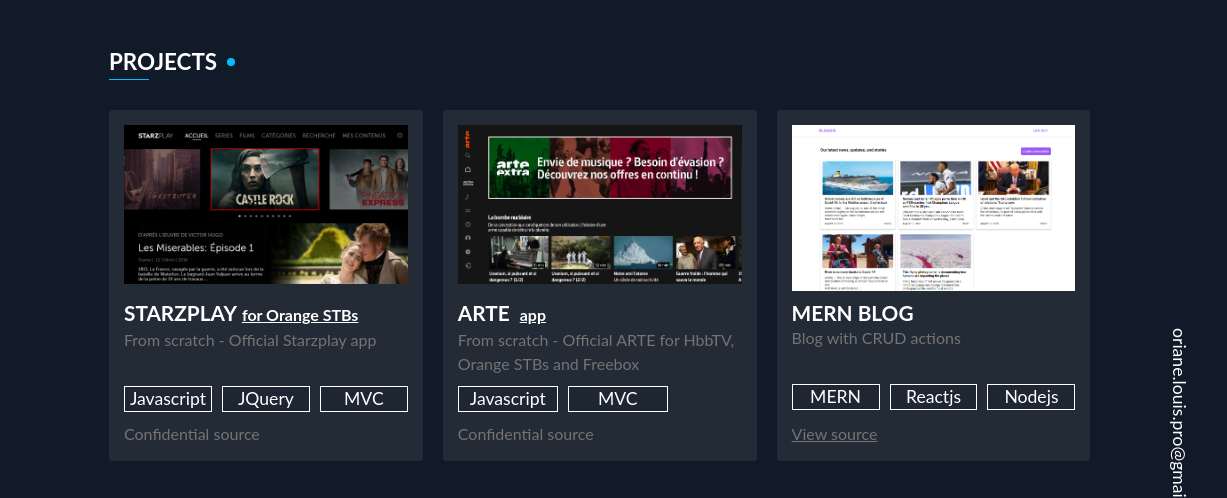
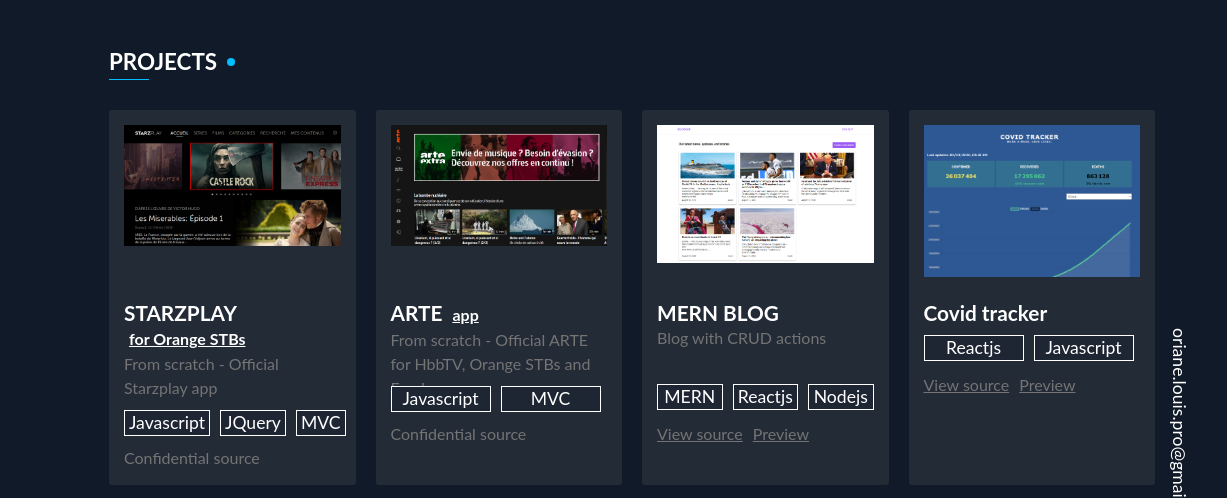
Before and after one commit to o-louis/portfolio, a Gatsby site: page /projects in a window 1280 px wide. Shown: the part 94-592 px from the top of the page, 53-1280 px from the left. Built offline with nearby package versions, Linux system fonts and the light colour scheme; Gatsby itself is replaced by a stand-in of ours.

Commit message:
Update projects url

```diff
--- a/src/pages/projects.js
+++ b/src/pages/projects.js
@@ -21,7 +21,7 @@
 const StyledSection = styled.section`
     display: flex;
     flex-direction: column;
-    margin-bottom: 30px;
+    margin-bottom: 40px;
     .title-section {
         margin-bottom: 30px;
     }
@@ -113,7 +113,9 @@
 
     @media (min-width: 481px) {
         margin: 0;
+        margin-bottom: 50px;
         .projects {
+            grid-row-gap: 20px;
             .projects-item {
                 font-size: 1.3rem;
                 .projects-infos {
@@ -137,6 +139,7 @@
         padding: 0 3rem;
         margin: 0;
         margin-left: 0;
+        margin-bottom: 50px;
         .projects {
             grid-template-columns: repeat(2, 50%);
             grid-column-gap: 20px;
@@ -148,19 +151,22 @@
     }
     @media (min-width: 1024px) {
         .projects {
-            grid-template-columns: repeat(3, 30%);
+            grid-template-columns: repeat(3, 1fr);
             grid-column-gap: 20px;
         }
     }
     @media (min-width: 1224px) {
         margin-left: 90px;
-        max-width: 1400px;
+        .projects {
+            width: 100%;
+            grid-template-columns: repeat(auto-fill, minmax(20%, 1fr));
+        }
     }
 `
 const stylesOverlay = {
-    position: "absolute",
+    position: "fixed",
     top: "0",
-    background: "rgba(0, 0, 0, 0.7)",
+    background: "rgba(0, 0, 0, 0.8)",
     zIndex: "200",
     width: "100vw",
     height: "100vh",
@@ -251,10 +257,11 @@
                                 <div>Nodejs</div>
                             </div>
                             <a href="https://github.com/o-louis/MERN-Blog" target="blank">View source</a>
+                            <a href="https://bloggie.netlify.app" target="blank">Preview</a>
                         </div>
                     </div>
 
-                    {/* <div className="projects-item">
+                    <div className="projects-item">
                         <div className="projects-img">
                             <img src={covidtracker} alt="covidtracker" onClick={() => toggleModal(covid_preview)} />
                         </div>
@@ -267,7 +274,7 @@
                             <a href="https://github.com/o-louis/covid-tracker-19" target="blank">View source</a>
                             <a href="https://covidtracker19-olouis.netlify.app" target="blank">Preview</a>
                         </div>
-                    </div> */}
+                    </div>
 
                     <div className="projects-item">
                         <div className="projects-img">
@@ -277,9 +284,11 @@
                             <h4>Chat app</h4>
                             <div className="technologies">
                                 <div>Reactjs</div>
+                                <div>Express</div>
                                 <div>SocketIO</div>
                             </div>
                             <a href="https://github.com/o-louis/chat-app" target="blank">View source</a>
+                            <a href="https://reachatt.netlify.app">Preview</a>
                         </div>
                     </div>
 
```
